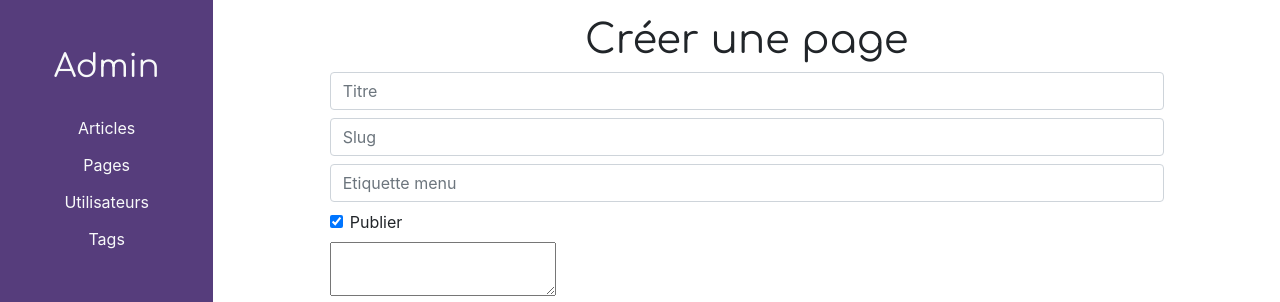
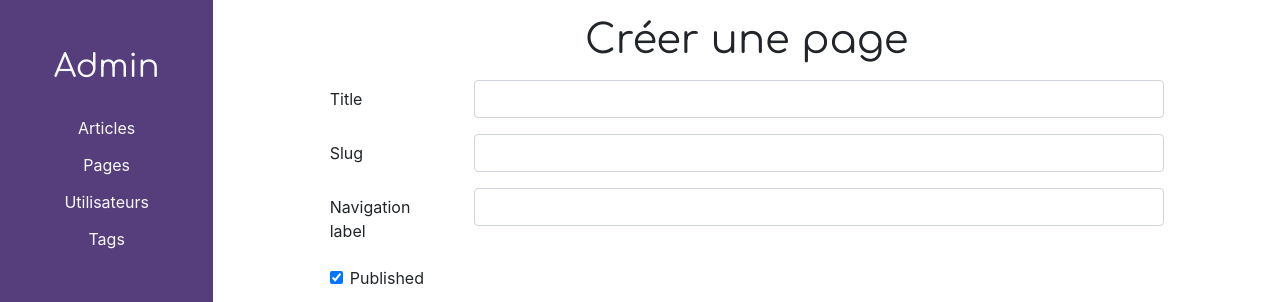
Before and after one commit to mmarcot/Flask-TinyCMS, a Flask app: page /admin/pages/create in a window 1280 px wide. Shown: the top 302 px of the page. Run offline with Flask 2, Linux system fonts and the light colour scheme; the visitor is signed in with stand-in values (Sample User, id 1); some libraries are stand-ins or nearby versions.

Commit message:
Adding labels to the Page forms

```diff
--- a/app/templates/admin-pages-create.html
+++ b/app/templates/admin-pages-create.html
@@ -4,24 +4,41 @@
 
 {% block content %}
 <div class="col-md-10 mx-auto m-3">
-    <div class="text-center">
+    <div class="text-center mb-3">
         <h1>Créer une page</h1>
     </div>
     <form action="{{ url_for('admin_pages_create') }}" method="POST" class="form">
         {{ form.csrf_token }}
         {{ form.form_type(value="page_create_form") }}
-        {{ form.title(class="form-control", placeholder="Titre") }}
-        {{ form.slug(class="form-control my-2", placeholder="Slug") }}
-        {{ form.nav_label(class="form-control", placeholder="Etiquette menu")}}
+        <div class="form-group row">
+            {{ form.title.label(class="col-sm-2 col-form-label") }}
+            <div class="col-sm-10">
+              {{ form.title(class="form-control") }}
+            </div>
+        </div>
+        <div class="form-group row">
+            {{ form.slug.label(class="col-sm-2 col-form-label") }}
+            <div class="col-sm-10">
+              {{ form.slug(class="form-control") }}
+            </div>
+        </div>
+        <div class="form-group row">
+            {{ form.nav_label.label(class="col-sm-2 col-form-label") }}
+            <div class="col-sm-10">
+              {{ form.nav_label(class="form-control") }}
+            </div>
+        </div>
         <div class="form-check my-2">
             <label for="published" class="form-check-label">
                 {{ form.published(class="form-check-input", id="published") }}
-                Publier
+                {{ form.published.label }}
             </label>
         </div>
         {{ form.content }}
         <div id="ace_editor" name="content" class="w-100" style="height: 400px;"></div>
-        {{ form.submit(class="btn btn-success mt-3") }}
+        <div class="text-center">
+            {{ form.submit(class="btn btn-success mt-3") }}
+        </div>
     </form>
 </div>
 {% endblock %}
```
Also changed, not shown: app/templates/admin-pages-edit.html (+23 -6 lines).
